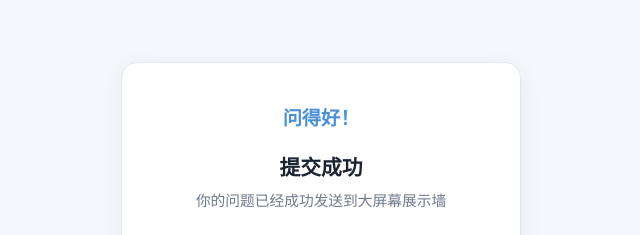
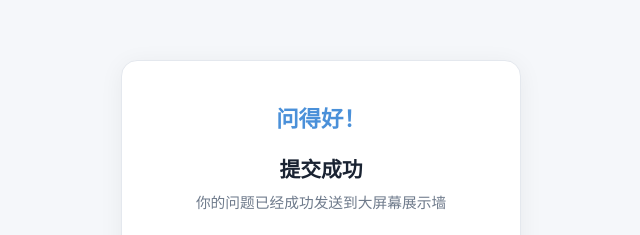
Before and after one commit to Y-Antares/slido, a website: page public/success.html in a window 1280 px wide. Shown: the part 204-439 px from the top of the page, 319-959 px from the left. Drawn offline with Linux system fonts and the light colour scheme.

Commit message:
大字号

```diff
--- a/public/success.html
+++ b/public/success.html
@@ -27,7 +27,7 @@
             width: 90%; max-width: 400px; text-align: center;
         }
         .brand {
-            font-size: 1.2rem; font-weight: 700; color: var(--accent);
+            font-size: 1.4rem; font-weight: 700; color: var(--accent);
             white-space: nowrap; margin-bottom: 20px;
         }
         h1 { color: var(--text); margin: 0 0 8px; font-size: 1.3rem; font-weight: 700; }
```
